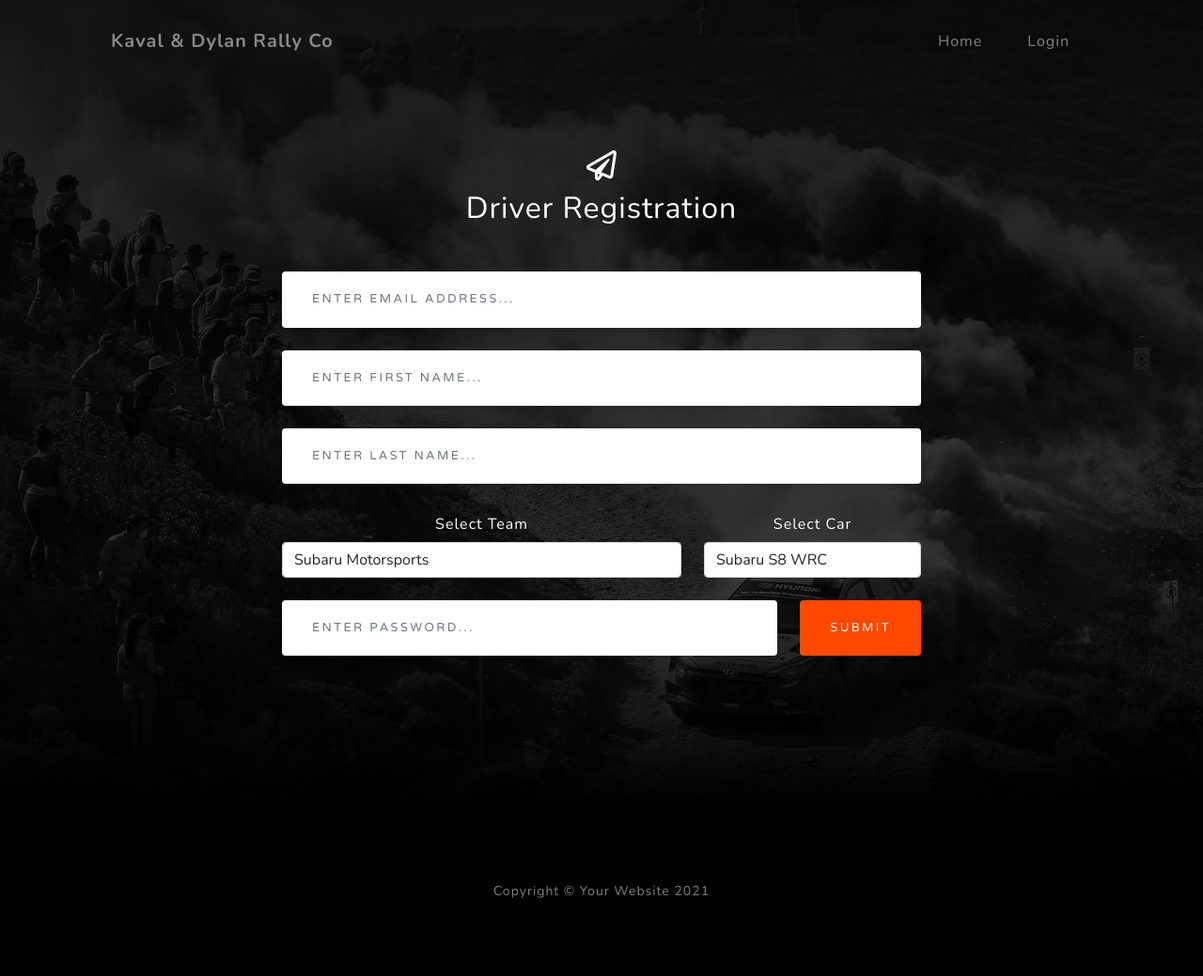
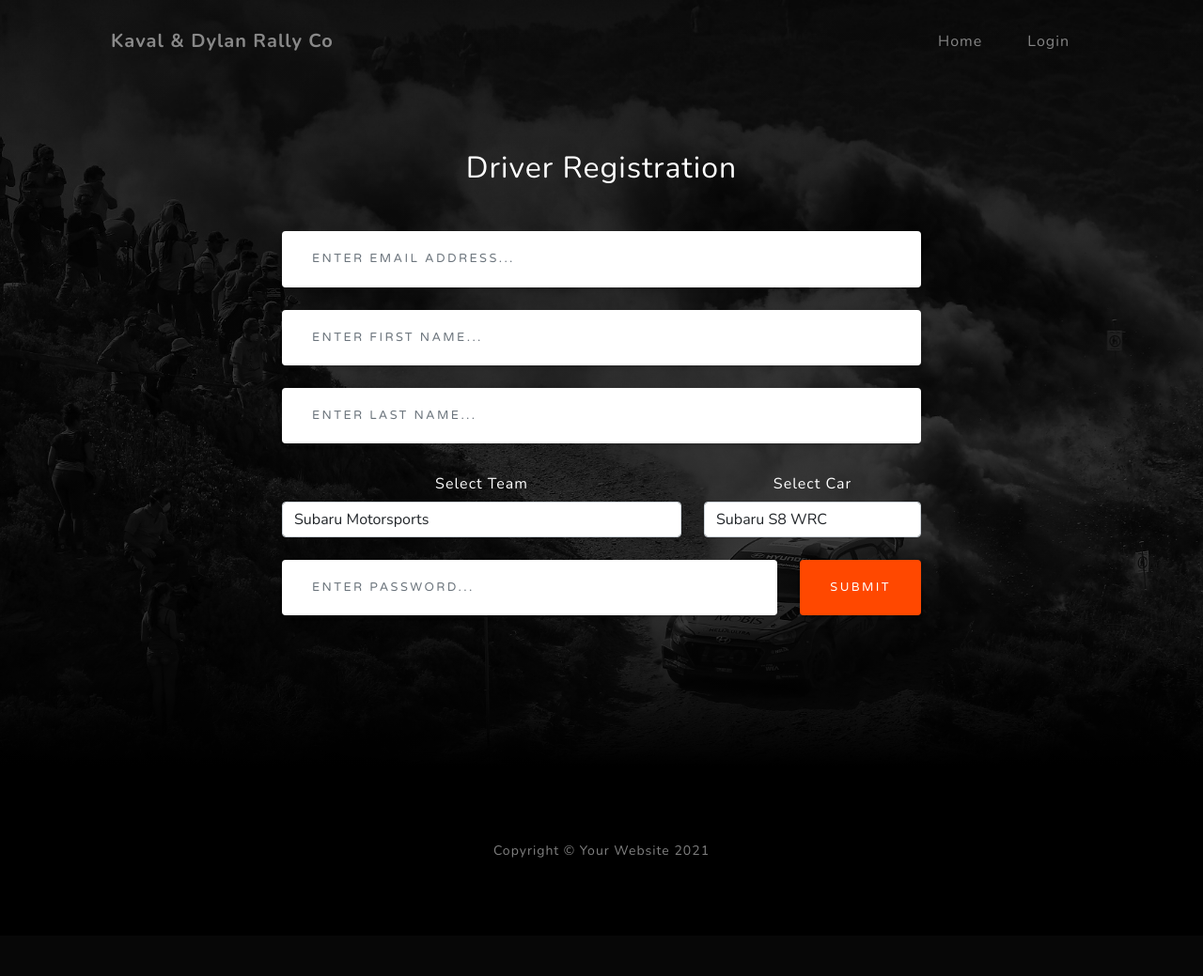
Before and after one commit to DylanSoares/kavalanddylan.ninja, a PHP site: page /php/RegisterAccount.php in a window 1280 px wide. Shown: the whole page at 94% size. After the commit the page ends 913 px from the top, so only its background shows below. Run offline with PHP 8.4, Linux system fonts and the light colour scheme; data that the repository does not hold is empty.

Commit message:
Added RegisterAccount.php, added forms. added CreateAccount.php added Stylesheet.css

```diff
--- a/index.html
+++ b/index.html
@@ -42,7 +42,6 @@
             <div class="text-center">
                 <h1 class="mx-auto my-0 text-uppercase">Rally Co</h1>
                 <h2 class="text-white-50 mx-auto mt-2 mb-5">A place to get some of the worst course notes known to man.</h2>
-                <!--TODO add login function, same page? new page? Who knows-->
                 <a class="btn btn-primary" href="php/Login.php">Login</a>
                 <a class="btn btn-primary" href="php/RegisterAccount.php">Reigster</a>
             </div>
--- a/php/RegisterAccount.php
+++ b/php/RegisterAccount.php
@@ -149,7 +149,7 @@ if ($firstname != null && mysqli_num_rows($result) >= 1) {
     <div class="container px-4 px-lg-5">
         <div class="row gx-4 gx-lg-5">
             <div class="col-md-10 col-lg-8 mx-auto text-center">
-                <i class="far fa-paper-plane fa-2x mb-2 text-white"></i>
+                <!--<i class="far fa-paper-plane fa-2x mb-2 text-white"></i>-->
                 <h2 class="text-white mb-5">Driver Registration</h2>
                 <form method="post" name="contactForm" id="contactForm"
                       action="RegisterAccount.php"
```
